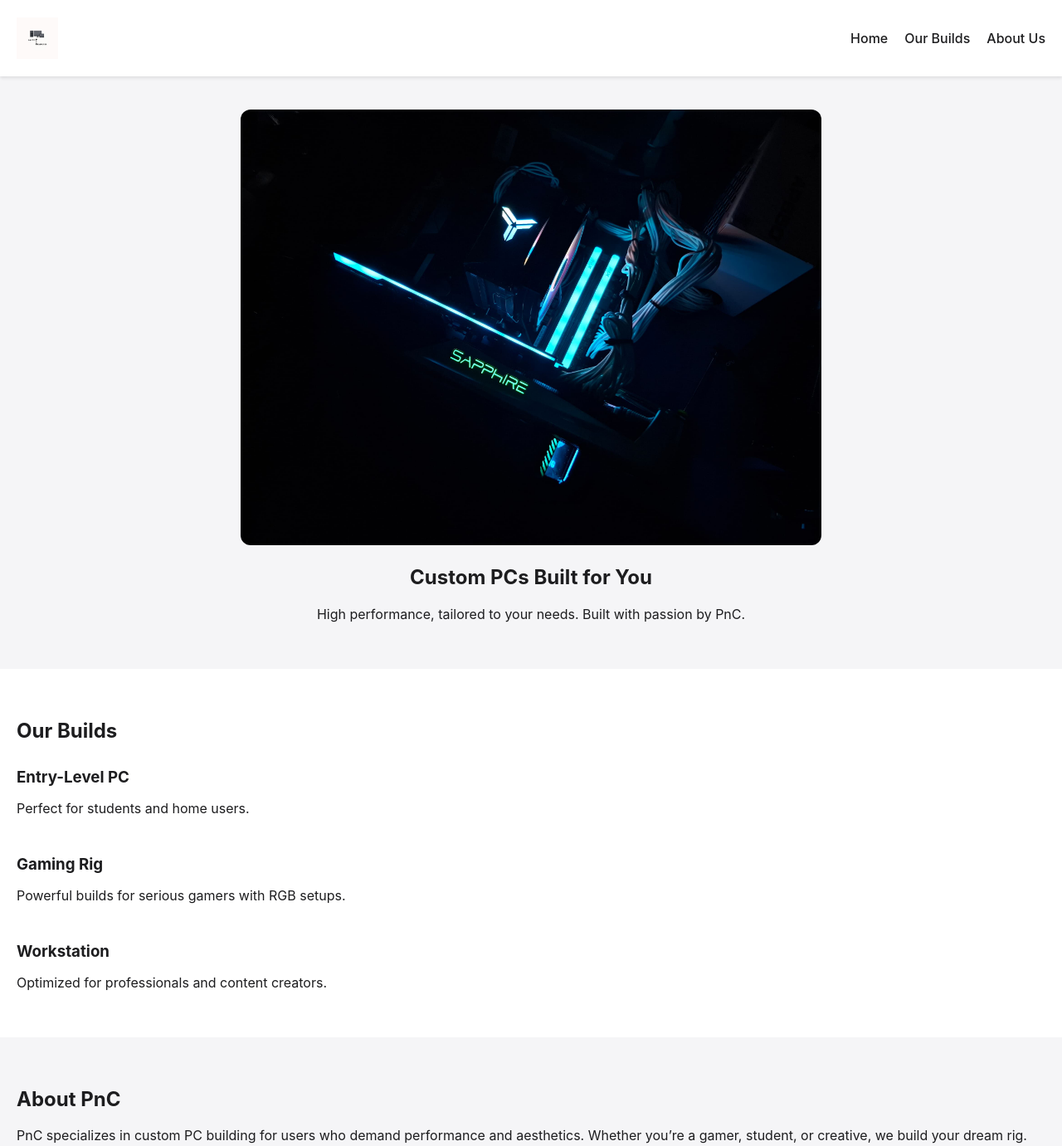
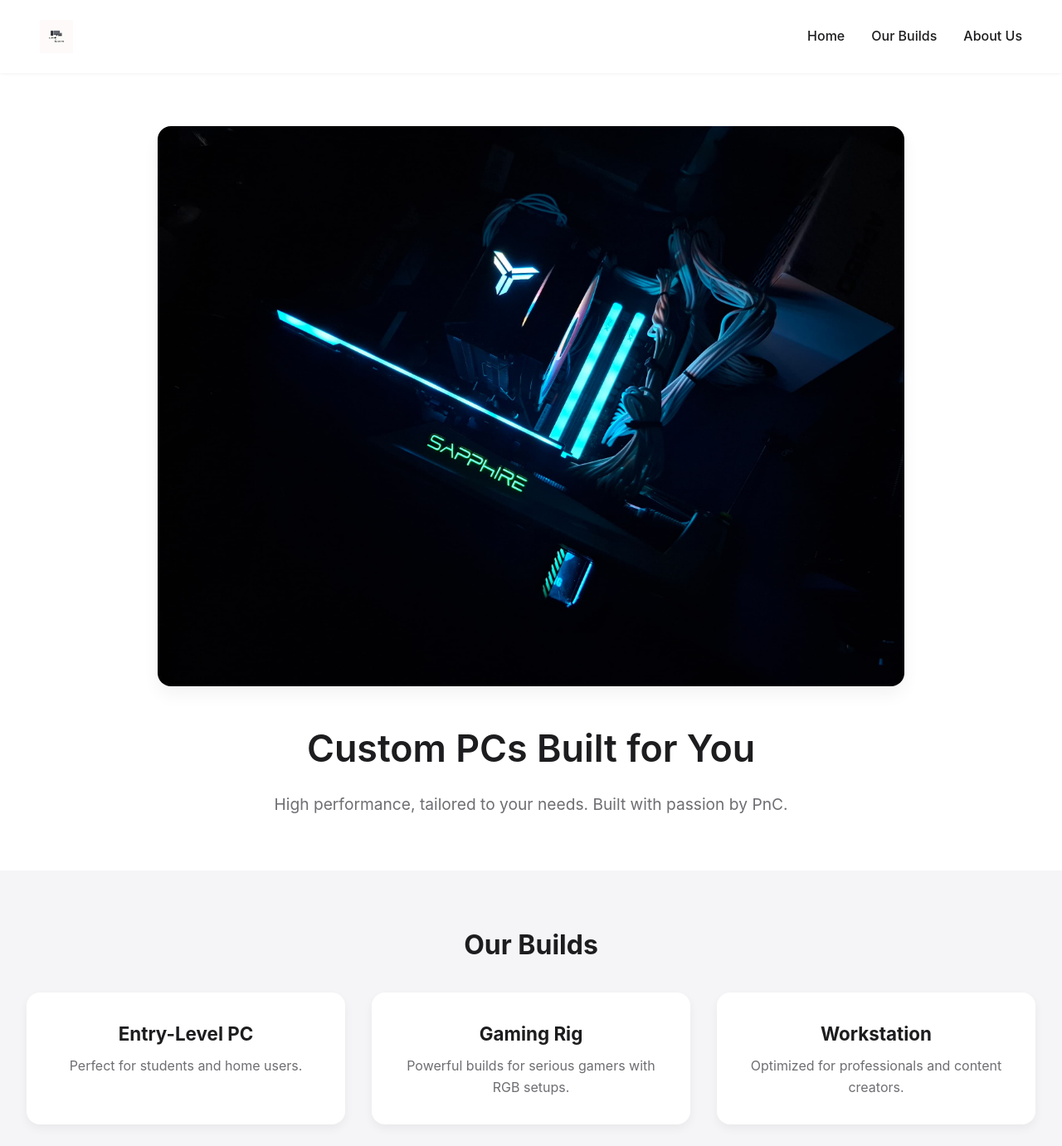
Before and after one commit to belonnnnn/pnccompany, a plain HTML site: page index.html in a window 1280 px wide. Shown: the top 1381 px of the page at 83% size. Drawn offline with Linux system fonts and the light colour scheme.

Commit message:
Update style.css

```diff
--- a/css/style.css
+++ b/css/style.css
@@ -1,56 +1,119 @@
+/* Reset some default styles */
+* {
+  margin: 0;
+  padding: 0;
+  box-sizing: border-box;
+}
+
 body {
-  margin: 0;
-  font-family: -apple-system, BlinkMacSystemFont, sans-serif;
+  font-family: -apple-system, BlinkMacSystemFont, 'Segoe UI', Roboto, sans-serif;
   background-color: #f5f5f7;
   color: #1d1d1f;
+  line-height: 1.6;
 }
+
 header {
   display: flex;
   justify-content: space-between;
   align-items: center;
-  padding: 20px;
-  background-color: #ffffff;
-  box-shadow: 0 2px 4px rgba(0,0,0,0.1);
+  padding: 1.5rem 3rem;
+  background-color: #fff;
+  box-shadow: 0 1px 4px rgba(0, 0, 0, 0.05);
+  position: sticky;
+  top: 0;
+  z-index: 10;
 }
+
 .logo {
-  height: 50px;
+  height: 40px;
 }
+
 nav ul {
   display: flex;
   list-style: none;
-  gap: 20px;
+  gap: 2rem;
 }
+
 nav ul li a {
   text-decoration: none;
   color: #1d1d1f;
   font-weight: 500;
+  transition: color 0.3s;
 }
+
+nav ul li a:hover {
+  color: #0071e3;
+}
+
 .hero {
   text-align: center;
-  padding: 40px 20px;
+  padding: 4rem 2rem;
+  background-color: #fff;
 }
+
 .hero img {
-  width: 90%;
-  max-width: 700px;
-  border-radius: 12px;
+  width: 100%;
+  max-width: 900px;
+  border-radius: 16px;
+  margin-bottom: 2rem;
+  box-shadow: 0 10px 20px rgba(0, 0, 0, 0.05);
 }
-.products {
-  padding: 40px 20px;
-  background-color: #ffffff;
+
+.hero h1 {
+  font-size: 2.8rem;
+  font-weight: 600;
+  margin-bottom: 1rem;
 }
+
+.hero p {
+  font-size: 1.2rem;
+  color: #6e6e73;
+}
+
+.products, .about {
+  padding: 4rem 2rem;
+  text-align: center;
+}
+
+.products h2, .about h2 {
+  font-size: 2rem;
+  margin-bottom: 2rem;
+}
+
 .product-list {
   display: flex;
-  flex-direction: column;
-  gap: 20px;
+  flex-wrap: wrap;
+  justify-content: center;
+  gap: 2rem;
 }
+
+.product {
+  flex: 1 1 250px;
+  background: #fff;
+  border-radius: 16px;
+  padding: 2rem;
+  box-shadow: 0 5px 12px rgba(0,0,0,0.05);
+  transition: transform 0.2s;
+}
+
+.product:hover {
+  transform: translateY(-5px);
+}
+
 .product h3 {
-  margin: 10px 0 5px;
+  font-size: 1.4rem;
+  color: #1d1d1f;
+  margin-bottom: 0.5rem;
 }
-.about {
-  padding: 40px 20px;
+
+.product p {
+  color: #6e6e73;
 }
+
 footer {
   text-align: center;
-  padding: 20px;
-  background-color: #eaeaea;
+  padding: 2rem;
+  background-color: #f2f2f2;
+  font-size: 0.9rem;
+  color: #6e6e73;
 }
```
